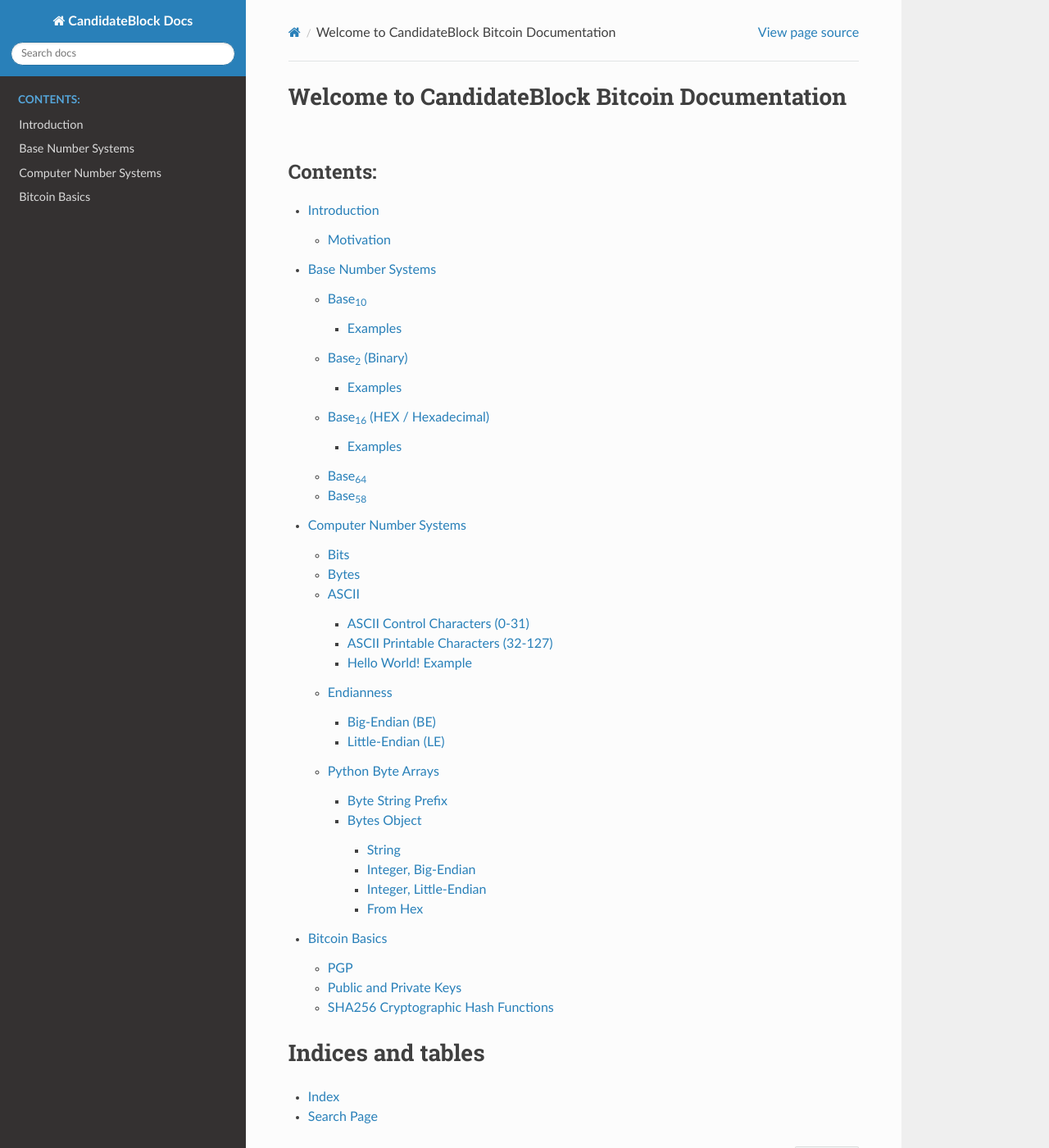
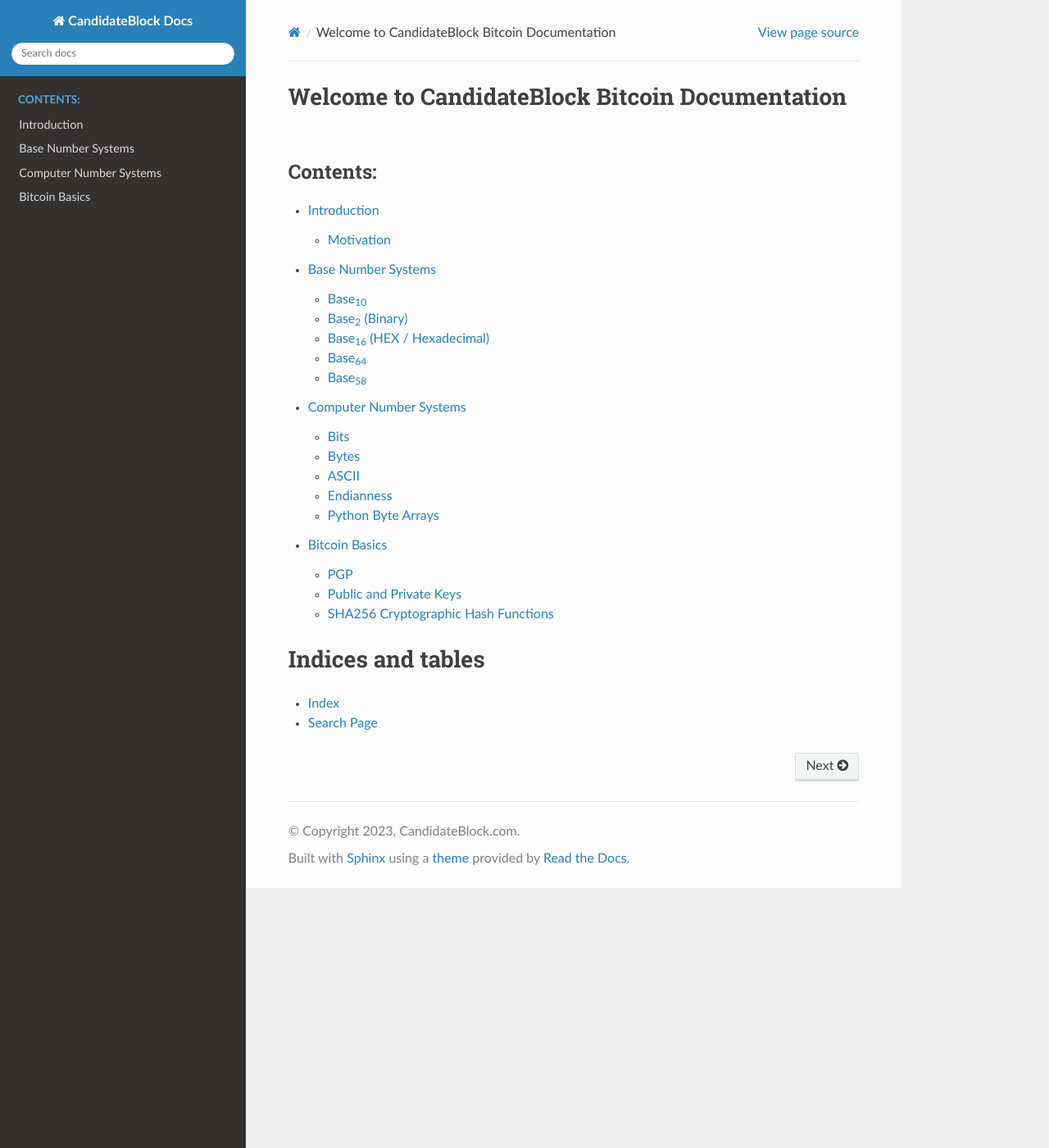
Before and after one commit to CandidateBlock/docs, a Sphinx documentation site: the page built from docs/source/index.rst, in a window 1280 px wide and 1400 px high. Shown: the whole window at 82% size. Built offline with Sphinx 7.4.7 and the Read the Docs theme 2.0.0, drawn with Linux system fonts in a browser that asks for light colours.

Commit message:
Index depth update

```diff
--- a/docs/source/base_number_systems.rst
+++ b/docs/source/base_number_systems.rst
@@ -265,7 +265,7 @@ As you can see Hex is more efficient in symbolising longer numbers, compare the
 
     new_num_as_binary = 0xaa
     # or new_num_as_binary = bin(170)
-    # or new_num_as_binary = int('10101010', 2) <- 2 here means the base of the string
+    # or new_num_as_binary = int('aa', 16) <- 16 here means the base of the string
     print(f"Decimal: {new_num_as_binary}, Hexadecimal: {hex(new_num_as_binary)}")
 
     """
--- a/docs/source/computer_number_systems.rst
+++ b/docs/source/computer_number_systems.rst
@@ -39,6 +39,7 @@ The table below shows as the number of Bytes grow the names change.
 +-----------------+-------------+----------------+---------------+
 
 .. _computer-number-systems-ascii:
+
 ASCII
 *****
 
--- a/docs/source/index.rst
+++ b/docs/source/index.rst
@@ -2,7 +2,7 @@ Welcome to CandidateBlock Bitcoin Documentation
 ===============================================
 
 .. toctree::
-   :maxdepth: 0
+   :maxdepth: 2
    :caption: Contents:
 
    intro
```
